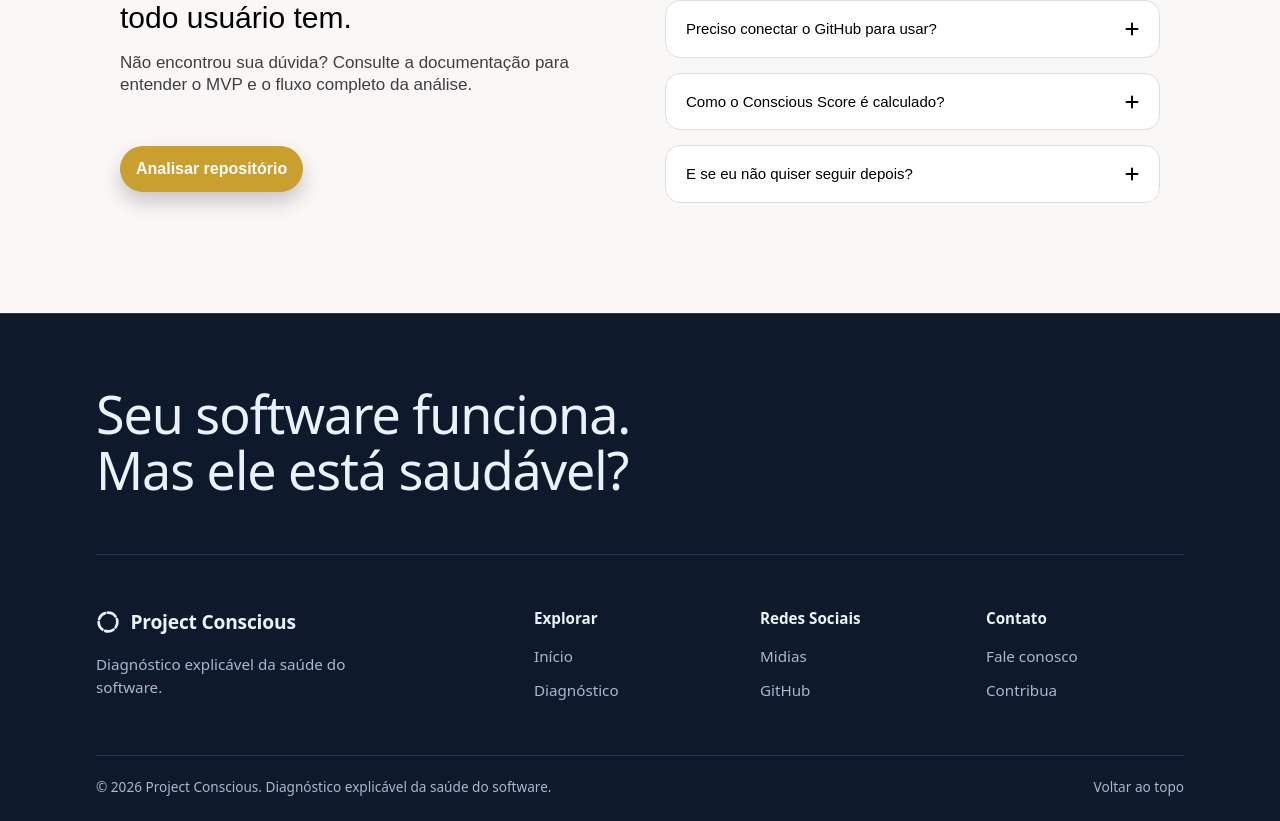
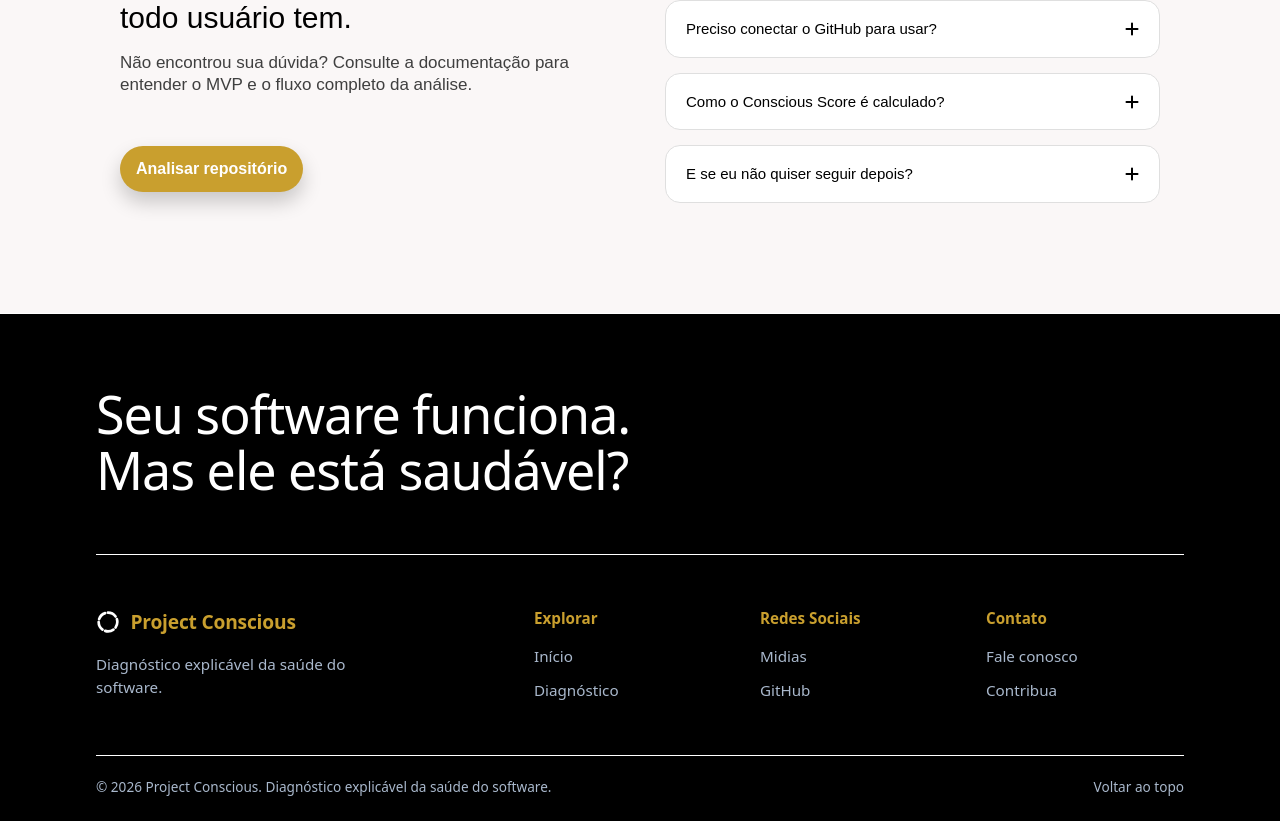
Before and after one commit to nathan270109/project-conscious, an Angular app: page /home in a window 1280 px wide. Shown: the part 3500-4321 px from the top of the page. Built offline with nearby package versions, Linux system fonts and the light colour scheme; a web font is replaced by a local one.

Commit message:
feat: footer melhorado

```diff
--- a/src/app/components/footer/footer.css
+++ b/src/app/components/footer/footer.css
@@ -1,9 +1,10 @@
 :host {
     display: block;
+    --branco: #ffffff;
 
-    --ft-bg: #0e1a2b;
+    --ft-bg: #000000;
     --ft-line: #263a56;
-    --ft-fg: #eaf1fa;
+    --ft-fg:  rgb(201, 159, 46);
     --ft-muted: #a9b8cc;
     --ft-accent: #8cc2ff;
     --ft-accent-hover: #a8d2ff;
@@ -13,9 +14,9 @@
 
 .site-footer {
     container-type: inline-size;
-    border-top: 1px solid var(--ft-line);
+    border-top: 1px solid var(--branco);
     background: var(--ft-bg);
-    color: var(--ft-fg);
+    color:  var(--branco);
     font-family: var(--ft-font);
     font-size: 0.95rem;
     line-height: 1.55;
@@ -46,7 +47,7 @@
     align-items: flex-start;
     gap: 1.5rem;
     padding-bottom: clamp(2rem, 5vw, 3.5rem);
-    border-bottom: 1px solid var(--ft-line);
+    border-bottom: 1px solid var(--branco);
 
     h2 {
         margin: 0;
@@ -154,7 +155,7 @@
     flex-direction: column;
     gap: 0.6rem;
     padding-top: 1.25rem;
-    border-top: 1px solid var(--ft-line);
+    border-top: 1px solid var(--branco);
     color: var(--ft-muted);
     font-size: 0.85rem;
 
```
